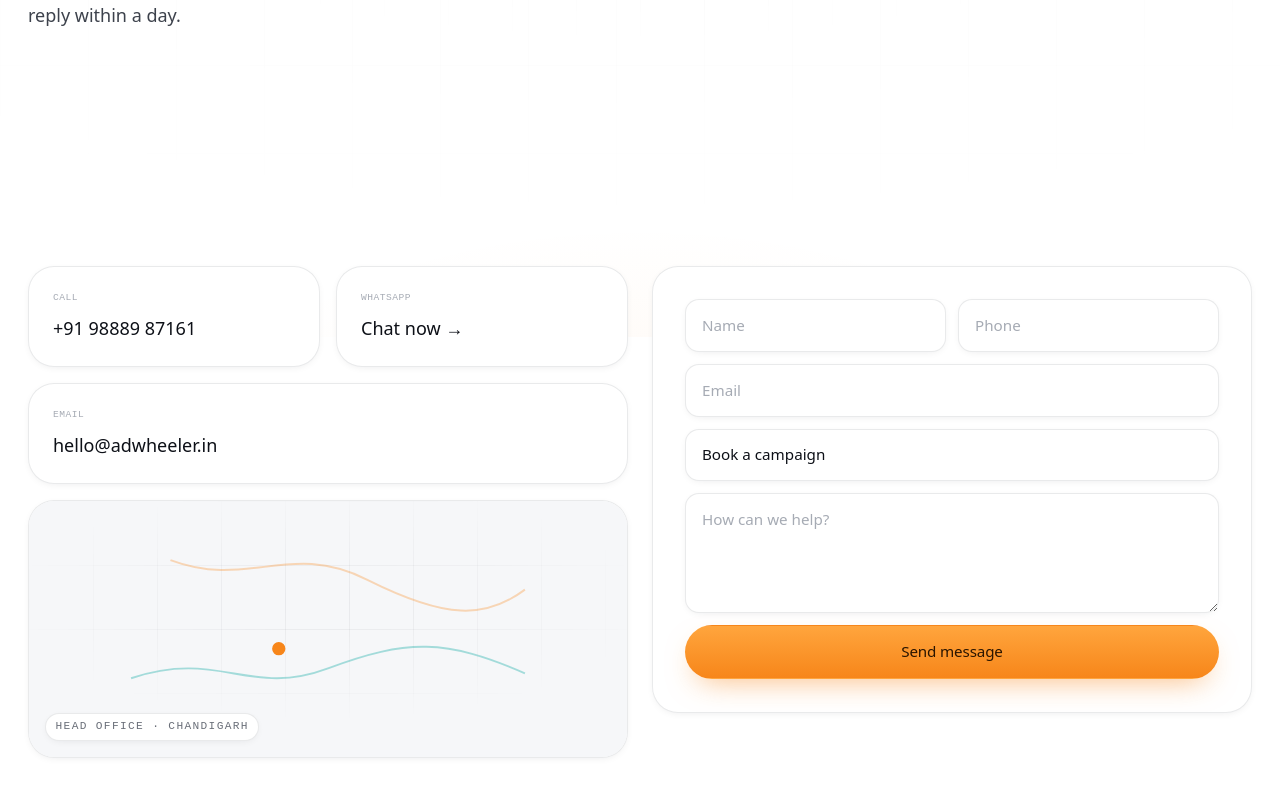
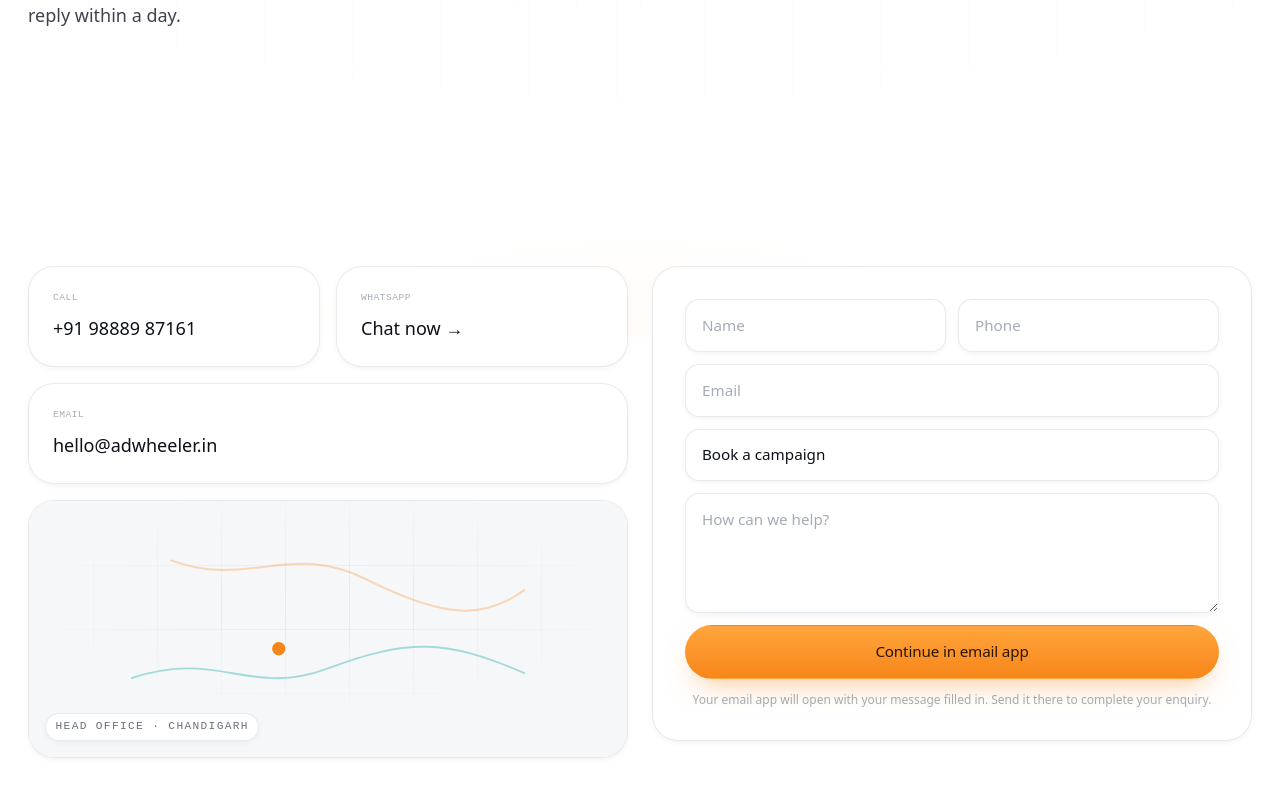
Before and after one commit to Shivam3-max/adwheeler, a Next.js app: page /contact in a window 1280 px wide. Shown: the part 463-1260 px from the top of the page. Built offline with nearby package versions, Linux system fonts and the light colour scheme; a web font is replaced by a local one.

Commit message:
Open prefilled email from contact form

```diff
--- a/src/components/ContactForm.tsx
+++ b/src/components/ContactForm.tsx
@@ -1,38 +1,43 @@
 "use client";
 
-import { useState } from "react";
+import { BRAND } from "@/lib/site";
 
 const TOPICS = ["Book a campaign", "Franchise enquiry", "Partnership", "Support", "Other"];
 
 export default function ContactForm() {
-  const [sent, setSent] = useState(false);
+  return (
+    <form
+      onSubmit={(e) => {
+        e.preventDefault();
+        const fields = new FormData(e.currentTarget);
+        const subject = `Website enquiry — ${fields.get("topic")}`;
+        const body = [
+          `Name: ${fields.get("name")}`,
+          `Phone: ${fields.get("phone")}`,
+          `Email: ${fields.get("email")}`,
+          `Enquiry type: ${fields.get("topic")}`,
+          "",
+          "Message:",
+          `${fields.get("message")}`,
+        ].join("\n");
 
-  if (sent) {
-    return (
-      <div className="card p-10 text-center h-full grid place-items-center">
-        <div>
-          <div className="mx-auto w-14 h-14 rounded-full grid place-items-center bg-[rgba(56,229,223,0.12)] border border-[var(--cyan)]/40 mb-4">
-            <svg width="26" height="26" viewBox="0 0 24 24" fill="none"><path d="M5 13l4 4L19 7" stroke="var(--cyan)" strokeWidth="2.4" strokeLinecap="round" strokeLinejoin="round" /></svg>
-          </div>
-          <h3 className="text-2xl mb-2">Message sent.</h3>
-          <p className="text-[var(--muted)] text-sm">We&apos;ll get back to you within one business day.</p>
-        </div>
+        window.location.href = `mailto:${BRAND.email}?subject=${encodeURIComponent(subject)}&body=${encodeURIComponent(body)}`;
+      }}
+      className="card p-7 md:p-8 grid gap-3"
+    >
+      <div className="grid sm:grid-cols-2 gap-3">
+        <input required name="name" placeholder="Name" className="field" />
+        <input required name="phone" type="tel" placeholder="Phone" className="field" />
       </div>
-    );
-  }
-
-  return (
-    <form onSubmit={(e) => { e.preventDefault(); setSent(true); }} className="card p-7 md:p-8 grid gap-3">
-      <div className="grid sm:grid-cols-2 gap-3">
-        <input required placeholder="Name" className="field" />
-        <input required type="tel" placeholder="Phone" className="field" />
-      </div>
-      <input required type="email" placeholder="Email" className="field" />
-      <select defaultValue={TOPICS[0]} className="field">
+      <input required name="email" type="email" placeholder="Email" className="field" />
+      <select name="topic" defaultValue={TOPICS[0]} className="field">
         {TOPICS.map((t) => <option key={t}>{t}</option>)}
       </select>
-      <textarea required placeholder="How can we help?" className="field" />
-      <button className="btn btn-primary justify-center">Send message</button>
+      <textarea required name="message" placeholder="How can we help?" className="field" />
+      <button type="submit" className="btn btn-primary justify-center">Continue in email app</button>
+      <p className="text-xs text-[var(--faint)] text-center">
+        Your email app will open with your message filled in. Send it there to complete your enquiry.
+      </p>
     </form>
   );
 }
```
